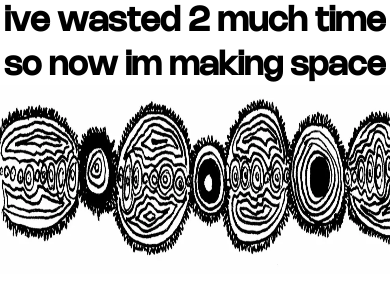
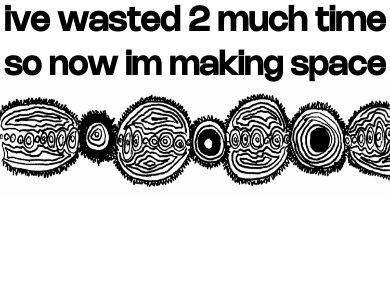
Before and after one commit to mispellingworlds/mispellingworlds.github.io, an Astro site: page / in a window 390 px wide. Built offline with nearby package versions, Linux system fonts and the light colour scheme; Astro itself is replaced by a stand-in of ours.

Commit message:
Update index.astro

```diff
--- a/src/pages/index.astro
+++ b/src/pages/index.astro
@@ -75,7 +75,7 @@ import FluidText from '../fluidText.astro';
   /* Se su mobile il testo è troppo, puoi regolare il padding */
   @media (max-width: 768px) {
     .image-section img {
-      height: 25%;
+      height: 15%;
     }
   }
 </style>
```
